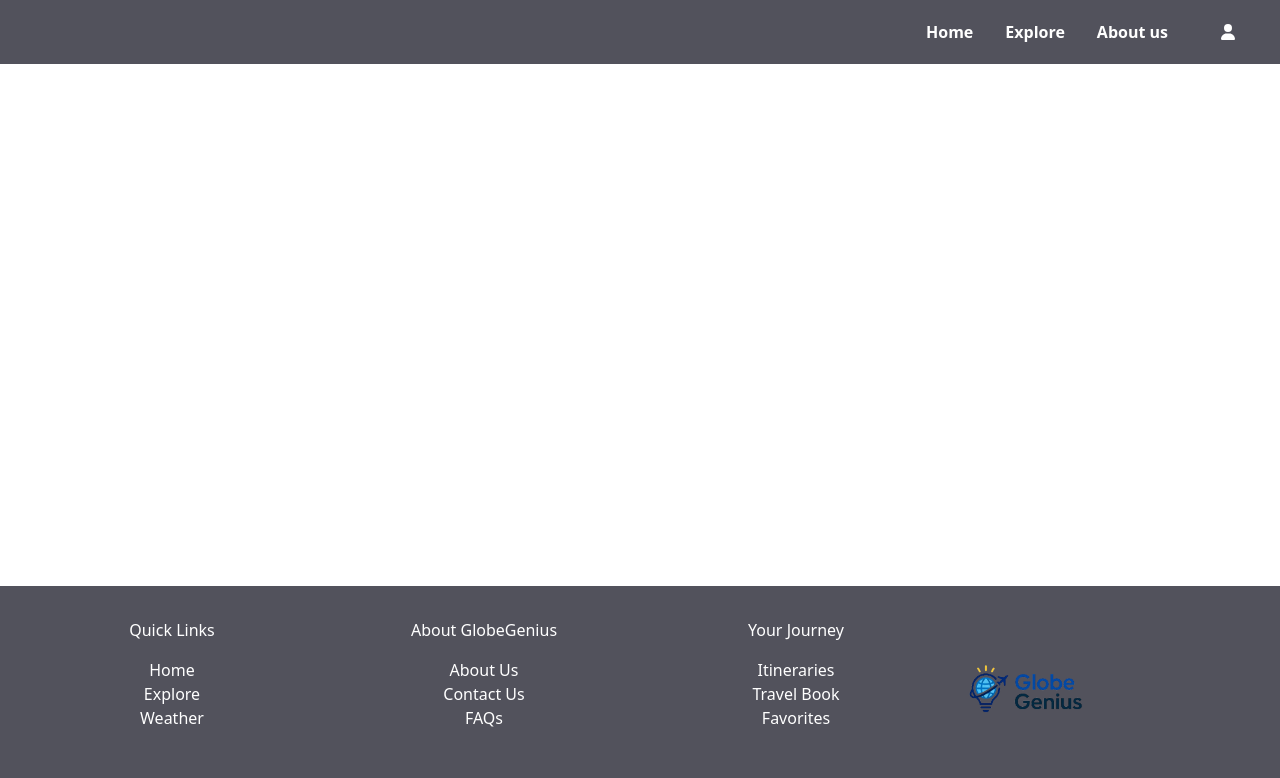
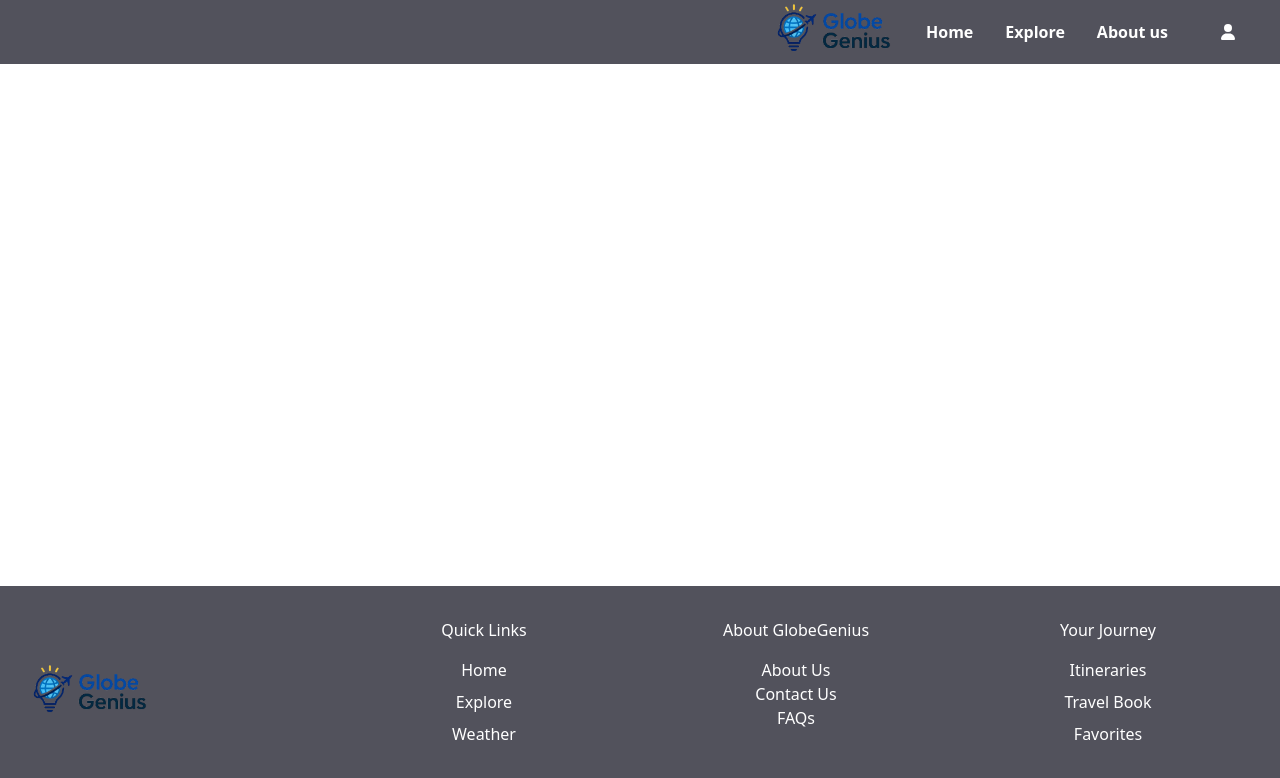
Before and after one commit to GlobeGeniusAI/GlobeGenius.AI, a Next.js app: page / in a window 1280 px wide. Shown: the top 778 px of the page. Built offline with nearby package versions, Linux system fonts and the light colour scheme.

Commit message:
additional logo added

```diff
--- a/src/components/Footer.tsx
+++ b/src/components/Footer.tsx
@@ -6,13 +6,22 @@ export function Footer() {
       <div className="container mx-auto px-4">
         <div className="grid grid-cols-1 sm:grid-cols-2 md:grid-cols-4">
           <div className="text-center">
+            <Image
+              src="/Logo.png"
+              width={150}
+              height={40}
+              alt="Globe Genius Logo"
+              className="text-center"
+            />
+          </div>
+          <div className="text-center space-y-2">
             <h3 className="text-white mb-4">Quick Links</h3>
             <p>Home</p>
             <p>Explore</p>
             <p>Weather</p>
           </div>
 
-          <div className="text-center">
+          <div className="text-center space-y-2">
             <h3 className="text-white mb-4">About GlobeGenius</h3>
             <div className="text-center">
               <p>About Us</p>
@@ -20,14 +29,11 @@ export function Footer() {
               <p>FAQs</p>
             </div>
           </div>
-          <div className="text-center">
-            <h3 className="text-white mb-4 font-sans">Your Journey</h3>
+          <div className="text-center space-y-2">
+            <h3 className="text-white mb-4">Your Journey</h3>
             <p>Itineraries</p>
             <p>Travel Book</p>
             <p>Favorites</p>
-          </div>
-          <div className="text-center">
-            <Image src="/Logo.png" width={150} height={40} alt={""} />
           </div>
         </div>
       </div>
--- a/src/components/NavBar.tsx
+++ b/src/components/NavBar.tsx
@@ -1,11 +1,18 @@
 import { FontAwesomeIcon } from "@fortawesome/react-fontawesome";
 import { faUser } from "@fortawesome/free-solid-svg-icons";
 import Link from "next/link";
-
+import Image from "next/image";
 export function NavBar() {
   return (
     <>
       <nav className="flex w-full bg-zinc-600 h-16 items-center justify-end px-10 space-x-4">
+        <Image
+          src="/Logo.png"
+          width={150}
+          height={40}
+          alt="Globe Genius Logo"
+          className="text-center"
+        />
         <Link href="/" className="text-white mr-8 font-bold hover:underline">
           Home
         </Link>
```
